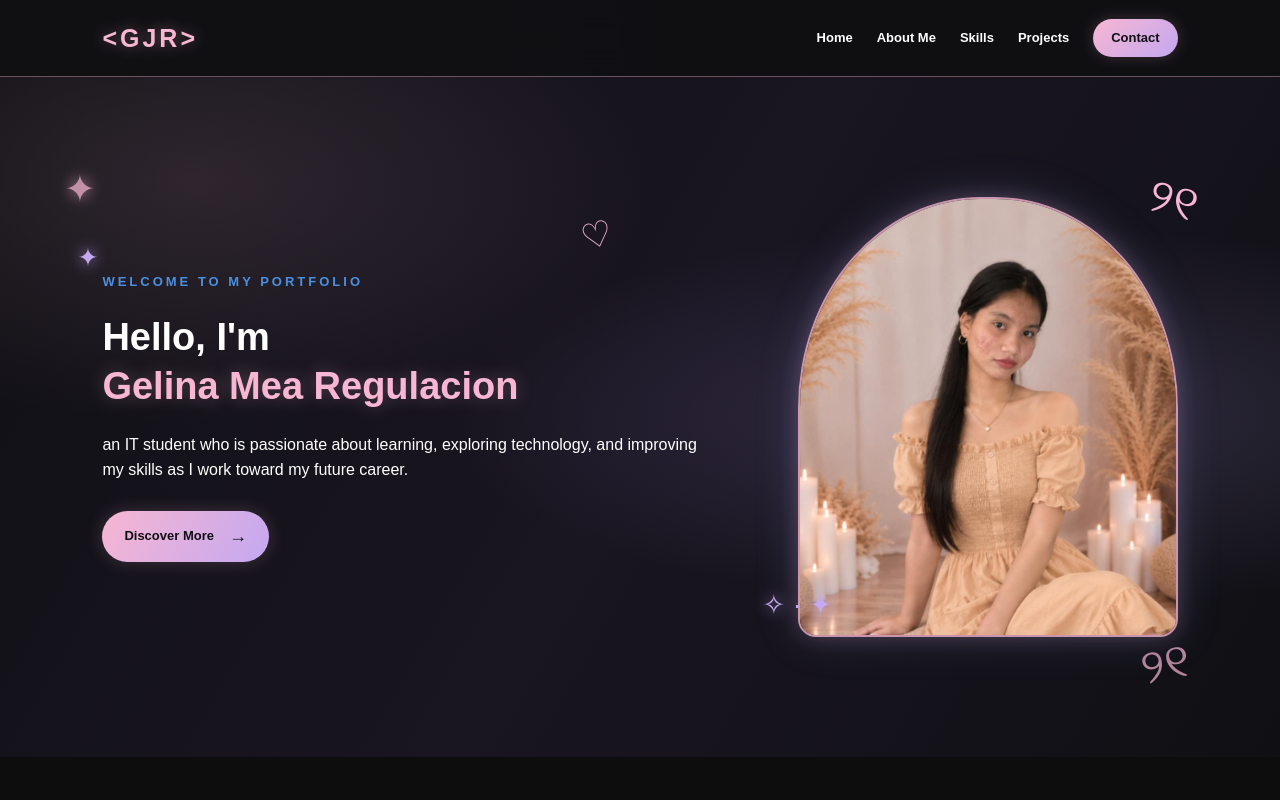
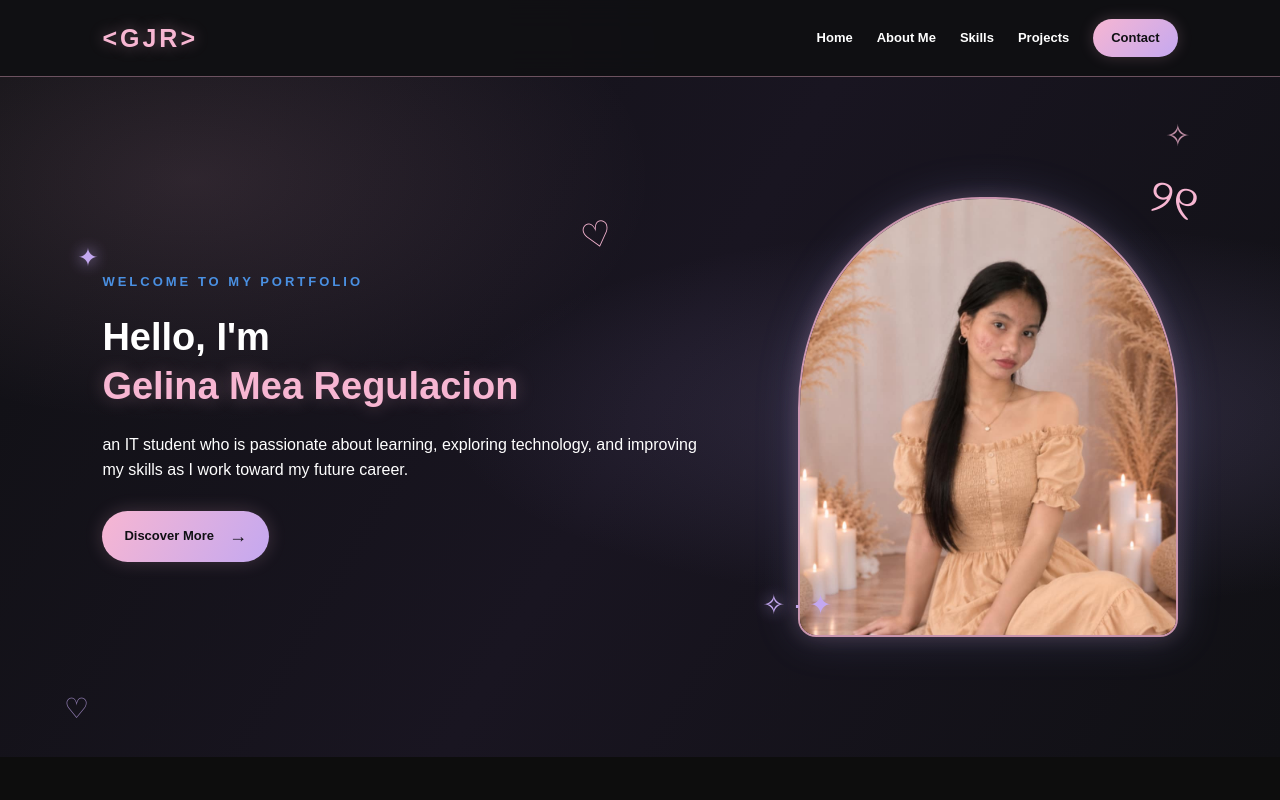
Before and after one commit to maejemelo-lang/pinkporfolio, a plain HTML site: page index.html in a window 1280 px wide. Shown: the top 800 px of the page. Drawn offline with Linux system fonts and the light colour scheme.

Commit message:
Refactor CSS styles and improve layout structure

```diff
--- a/style.css
+++ b/style.css
@@ -163,24 +163,7 @@ section::after {
     text-align: left;
 }
 
-.hero::before {
-    content: "✦";
-    top: 12%;
-    left: 5%;
-    right: auto;
-    font-size: 38px;
-    text-shadow: 0 0 15px var(--pink);
-}
 
-.hero::after {
-    content: "୨୧";
-    bottom: 8%;
-    left: auto;
-    right: 7%;
-    font-size: 48px;
-    color: var(--pink);
-    transform: rotate(-12deg);
-}
 
 .hero-content {
     flex: 1;
```
